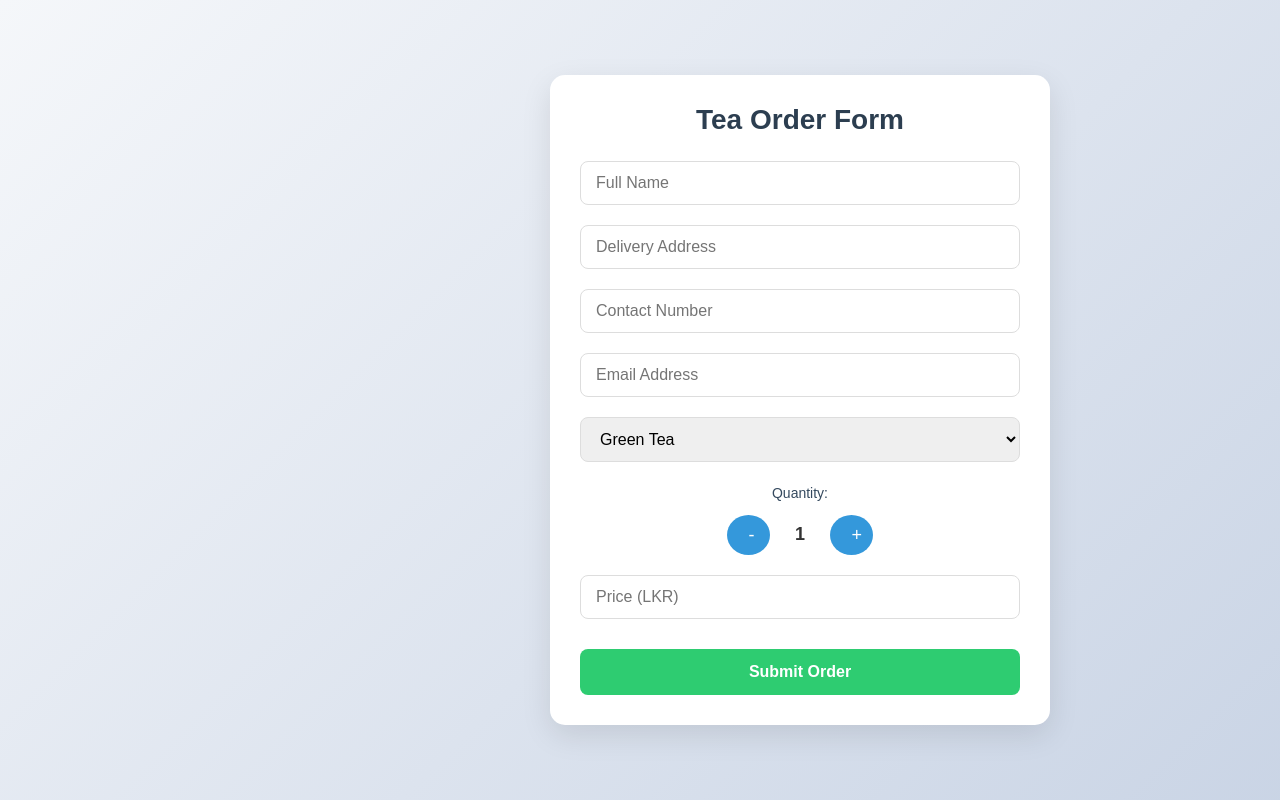
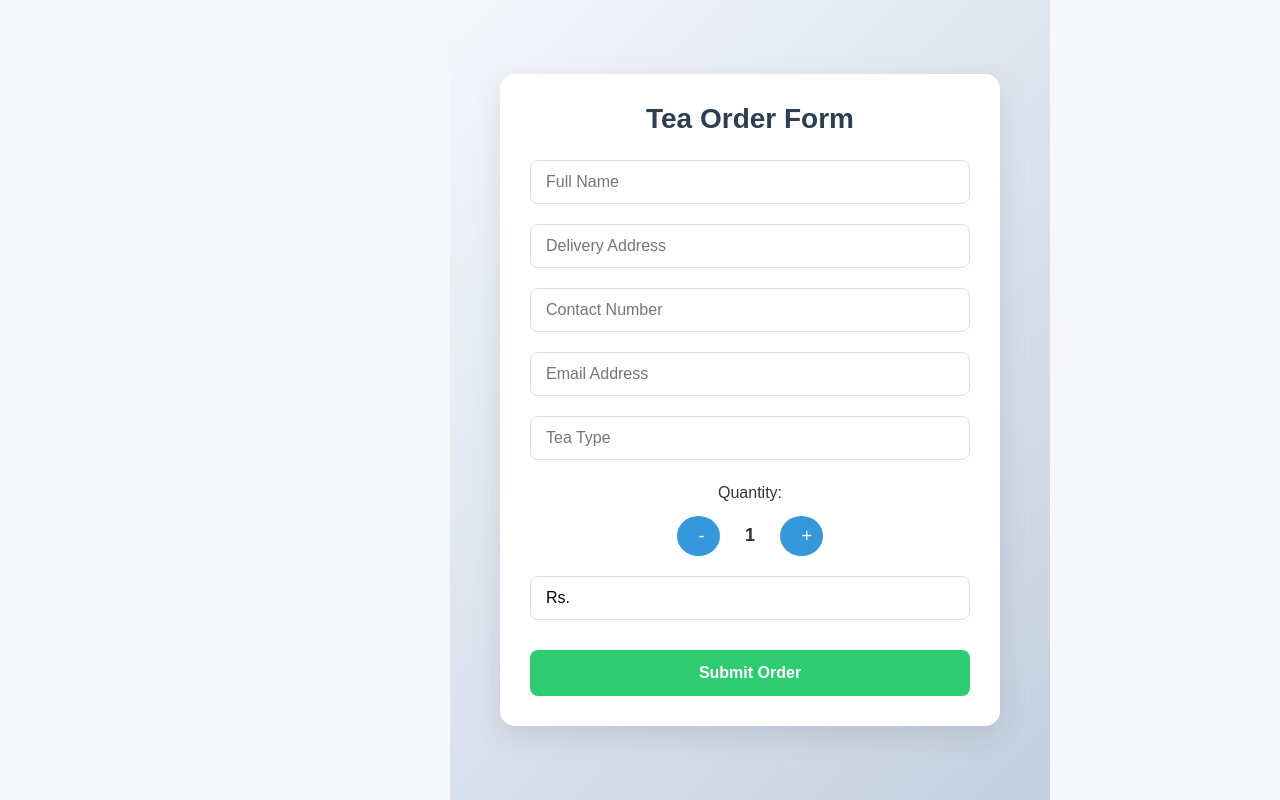
Before and after one commit to omethwithmal/ZenTea, a React (Vite) app in the folder zentea/: page /TeaOrderForm in a window 1280 px wide. Built offline with nearby package versions, Linux system fonts and the light colour scheme.

Commit message:
Now_Update

```diff
--- a/zentea/src/components/Home/Home.jsx
+++ b/zentea/src/components/Home/Home.jsx
@@ -19,7 +19,7 @@ function Home() {
         <ul className="IT22090508-Home-navbar-links">
           <li className="IT22090508-Home-active"><a href="#">Home</a></li>
           <li><a href="#">About Us</a></li>
-          <li><a href="#"> Products</a></li>
+          <li><a href="cart"> Products</a></li>
           <li><a href="#">Contact Us</a></li>
           <li><a href="#">Profile</a></li>
           <li className="IT22090508-Home-ctn"><a href="#">Log In</a></li>
--- a/zentea/src/components/Order/TeaOrderForm.jsx
+++ b/zentea/src/components/Order/TeaOrderForm.jsx
@@ -30,9 +30,10 @@ const TeaOrderForm = () => {
     Delivery_Address: '',
     Contact_Number: '',
     Email_Address: '',
-    Select_Tea_Type: 'Green Tea',
+    Select_Tea_Type: '',
     Quantity: 1,
     Price: '',
+    basePrice: ''
   });
 
   const [errors, setErrors] = useState({
@@ -40,51 +41,34 @@ const TeaOrderForm = () => {
     Delivery_Address: '',
     Contact_Number: '',
     Email_Address: '',
-    Price: '',
   });
 
   const [isLoading, setIsLoading] = useState(false);
   const [submitError, setSubmitError] = useState(null);
 
+  // Initialize form with product data from navigation state
   useEffect(() => {
     if (location.state) {
-      const { selectedTea, selectedPrice } = location.state;
+      const { teaType, price, basePrice } = location.state;
       setFormData(prev => ({
         ...prev,
-        Select_Tea_Type: selectedTea || 'Green Tea',
-        Price: selectedPrice || ''
+        Select_Tea_Type: teaType || '',
+        Price: price || '',
+        basePrice: basePrice || price || ''
       }));
     }
   }, [location.state]);
 
-  const formatPrice = (value) => {
-    if (!value) return '';
-
-    const numValue = value.replace(/[^0-9.]/g, '');
-    if (!numValue) return '';
-    if (/\.\d{2}$/.test(numValue)) return numValue;
-    if (/\.\d$/.test(numValue)) return `${numValue}0`;
-    if (/^\d+$/.test(numValue)) return `${numValue}.00`;
-    return numValue;
-  };
-
-  const handlePriceBlur = (e) => {
-    const { value } = e.target;
-    const formattedPrice = formatPrice(value);
-
-    if (formattedPrice !== value) {
+  // Update price when quantity changes
+  useEffect(() => {
+    if (formData.basePrice && formData.Quantity) {
+      const calculatedPrice = (parseFloat(formData.basePrice) * formData.Quantity).toFixed(2);
       setFormData(prev => ({
         ...prev,
-        Price: formattedPrice
-      }));
-
-      const error = validateField('Price', formattedPrice);
-      setErrors(prev => ({
-        ...prev,
-        Price: error
+        Price: calculatedPrice
       }));
     }
-  };
+  }, [formData.Quantity, formData.basePrice]);
 
   const validateField = (name, value) => {
     let error = '';
@@ -120,17 +104,6 @@ const TeaOrderForm = () => {
           error = 'Please enter a valid email address';
         }
         break;
-      case 'Price':
-        if (!value.trim()) {
-          error = 'Price is required';
-        } else if (!/^\d+(\.\d{1,2})?$/.test(value)) {
-          error = 'Price should be a valid positive number';
-        } else if (parseFloat(value) <= 0) {
-          error = 'Price must be greater than 0';
-        } else if (value.includes('-')) {
-          error = 'Price cannot be negative';
-        }
-        break;
       default:
         break;
     }
@@ -143,19 +116,10 @@ const TeaOrderForm = () => {
     let isValid = true;
 
     Object.keys(formData).forEach(key => {
-      if (key !== 'Select_Tea_Type' && key !== 'Quantity') {
+      if (key !== 'Select_Tea_Type' && key !== 'Quantity' && key !== 'basePrice' && key !== 'Price') {
         const error = validateField(key, formData[key]);
         newErrors[key] = error;
         if (error) isValid = false;
-      }
-    });
-
-    Object.keys(formData).forEach(key => {
-      if (key !== 'Select_Tea_Type' && key !== 'Quantity') {
-        if (!formData[key].trim()) {
-          newErrors[key] = `${key.replace('_', ' ')} is required`;
-          isValid = false;
-        }
       }
     });
 
@@ -171,16 +135,6 @@ const TeaOrderForm = () => {
       processedValue = value.replace(/[0-9]/g, '');
     } else if (name === 'Contact_Number') {
       processedValue = value.replace(/\D/g, '').substring(0, 10);
-    } else if (name === 'Price') {
-      processedValue = value.replace(/[^0-9.]/g, '');
-      const decimalCount = processedValue.split('.').length - 1;
-      if (decimalCount > 1) {
-        processedValue = processedValue.substring(0, processedValue.lastIndexOf('.'));
-      }
-      const decimalIndex = processedValue.indexOf('.');
-      if (decimalIndex !== -1) {
-        processedValue = processedValue.substring(0, decimalIndex + 3);
-      }
     }
 
     const error = validateField(name, processedValue);
@@ -197,22 +151,14 @@ const TeaOrderForm = () => {
   };
 
   const handleQuantityChange = (action) => {
-    setFormData((prevData) => ({
-      ...prevData,
-      Quantity: action === 'increment' ? prevData.Quantity + 1 : Math.max(1, prevData.Quantity - 1),
+    setFormData(prev => ({
+      ...prev,
+      Quantity: action === 'increment' ? prev.Quantity + 1 : Math.max(1, prev.Quantity - 1),
     }));
   };
 
   const handleSubmit = async (e) => {
     e.preventDefault();
-
-    if (formData.Price.trim()) {
-      const formattedPrice = formatPrice(formData.Price);
-      setFormData(prev => ({
-        ...prev,
-        Price: formattedPrice
-      }));
-    }
 
     const isValid = validateForm();
 
@@ -328,20 +274,14 @@ const TeaOrderForm = () => {
           </div>
 
           <div className="form-group">
-            <select
+            <input
+              type="text"
               name="Select_Tea_Type"
+              placeholder="Tea Type"
               value={formData.Select_Tea_Type}
-              onChange={handleChange}
-              className="form-select"
-            >
-              <option value="Green Tea">Green Tea</option>
-              <option value="Black Tea">Black Tea</option>
-              <option value="Oolong Tea">Oolong Tea</option>
-              <option value="White Tea">White Tea</option>
-              <option value="Matcha Tea">Matcha Tea</option>
-              <option value="Chamomile Tea">Chamomile Tea</option>
-              <option value="Earl Grey Tea">Earl Grey Tea</option>
-            </select>
+              readOnly
+              className="form-input"
+            />
           </div>
 
           <div className="form-group quantity-group">
@@ -370,12 +310,10 @@ const TeaOrderForm = () => {
               type="text"
               name="Price"
               placeholder="Price (LKR)"
-              value={formData.Price}
-              onChange={handleChange}
-              onBlur={handlePriceBlur}
-              className={`form-input ${errors.Price ? 'input-error' : ''}`}
+              value={`Rs.${formData.Price}`}
+              readOnly
+              className="form-input"
             />
-            {errors.Price && <span className="error-text">{errors.Price}</span>}
           </div>
 
           <button
@@ -400,9 +338,11 @@ const styles = `
     justify-content: center;
     align-items: center;
     min-height: 100vh;
-    width: 1600px;
+    margin-left: 450px;
     background: linear-gradient(135deg, #f5f7fa 0%, #c3cfe2 100%);
     padding: 20px;
+    width: 600px;
+
   }
 
   .tea-order-card {
@@ -413,10 +353,6 @@ const styles = `
     width: 100%;
     max-width: 500px;
     transition: all 0.3s ease;
-  }
-
-  .tea-order-card:hover {
-    box-shadow: 0 15px 35px rgba(0, 0, 0, 0.15);
   }
 
   .tea-order-title {
@@ -438,7 +374,7 @@ const styles = `
     gap: 5px;
   }
 
-  .form-input, .form-select {
+  .form-input {
     padding: 12px 15px;
     border: 1px solid #ddd;
     border-radius: 8px;
@@ -446,7 +382,7 @@ const styles = `
     transition: all 0.3s;
   }
 
-  .form-input:focus, .form-select:focus {
+  .form-input:focus {
     border-color: #3498db;
     box-shadow: 0 0 0 3px rgba(52, 152, 219, 0.2);
     outline: none;
@@ -487,7 +423,6 @@ const styles = `
 
   .quantity-btn:hover {
     background-color: #2980b9;
-    transform: scale(1.05);
   }
 
   .quantity-value {
@@ -512,13 +447,11 @@ const styles = `
 
   .submit-btn:hover {
     background-color: #27ae60;
-    transform: translateY(-2px);
   }
 
   .submit-btn:disabled {
     background-color: #95a5a6;
     cursor: not-allowed;
-    transform: none;
   }
 
   .error-message {
@@ -528,12 +461,6 @@ const styles = `
     border-radius: 5px;
     margin-bottom: 20px;
     text-align: center;
-  }
-
-  label {
-    font-weight: 500;
-    color: #34495e;
-    font-size: 14px;
   }
 
   /* Popup styles */
@@ -558,18 +485,6 @@ const styles = `
     max-width: 400px;
     width: 90%;
     box-shadow: 0 5px 15px rgba(0, 0, 0, 0.3);
-    animation: popupFadeIn 0.3s ease-out;
-  }
-
-  @keyframes popupFadeIn {
-    from {
-      opacity: 0;
-      transform: translateY(20px);
-    }
-    to {
-      opacity: 1;
-      transform: translateY(0);
-    }
   }
 
   .popup-icon {
@@ -609,12 +524,6 @@ const styles = `
     border-radius: 6px;
     font-size: 16px;
     cursor: pointer;
-    transition: all 0.3s;
-  }
-
-  .popup-button:hover {
-    background-color: #2980b9;
-    transform: translateY(-2px);
   }
 `;
 
--- a/zentea/src/components/ProductCards/ProductCards.jsx
+++ b/zentea/src/components/ProductCards/ProductCards.jsx
@@ -28,10 +28,11 @@ const ProductCards = () => {
   ];
 
   const handleBuyNow = (product) => {
-    navigate('/tea-order', {
+    navigate('/TeaOrderForm', {
       state: {
         teaType: product.title,
-        price: product.price
+        price: product.price,
+        basePrice: product.price
       }
     });
   };
```
